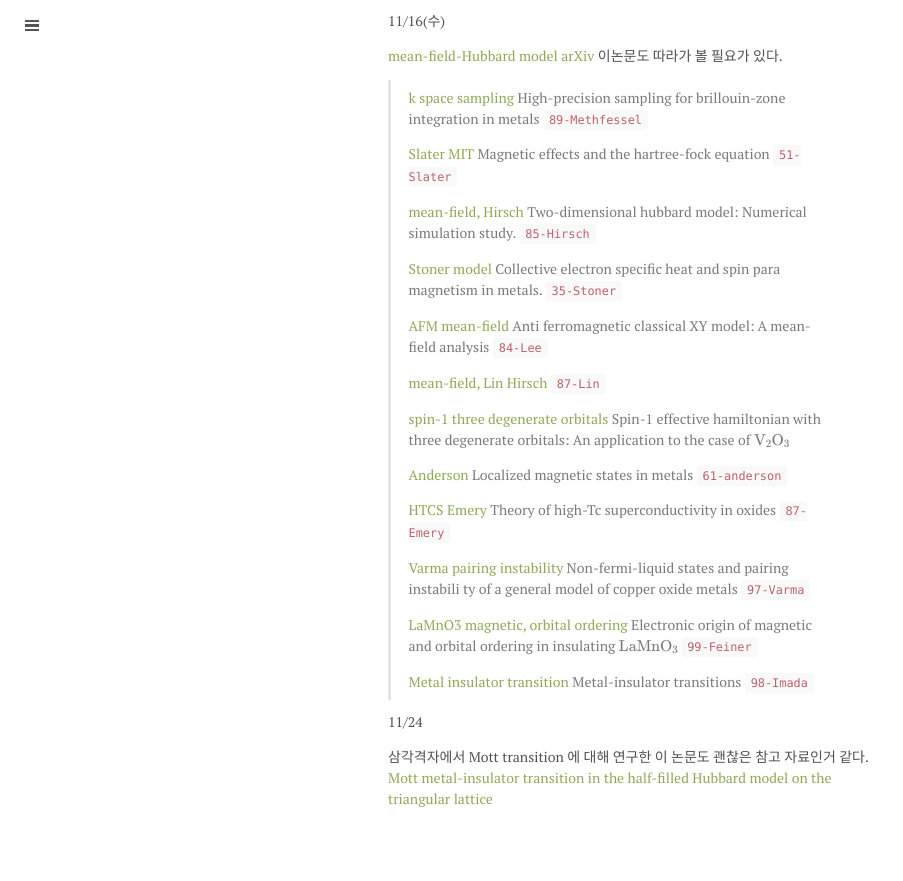
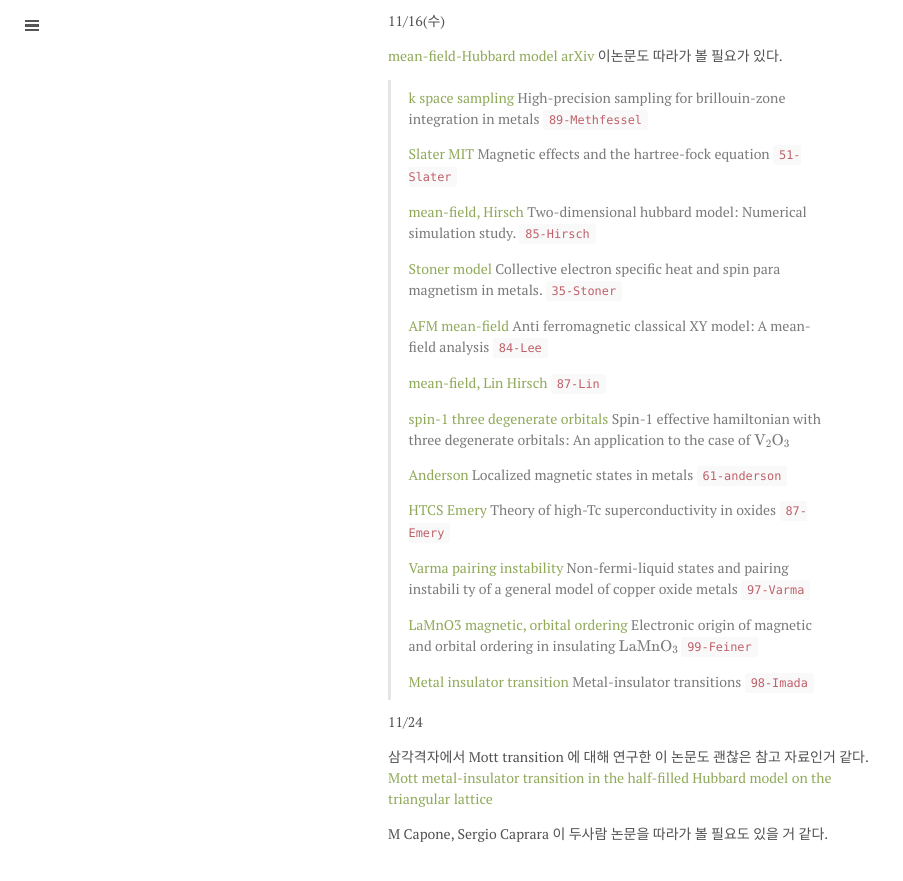
Before and after one commit to qkrwlsghdcjsworlt/work, a Jekyll site: the page built from iridates-note.md, in a window 1280 px wide and 900 px high, scrolled down 3740 px. Shown: the top 881 px of the window, without its empty margins (0-903 px from the left). Built offline with Jekyll 4.4.1, drawn with Linux system fonts in a browser that asks for light colours; formulas are drawn with MathJax 3.

Commit message:
“update”

```diff
--- a/iridates-note.md
+++ b/iridates-note.md
@@ -209,3 +209,5 @@ ty of a general model of copper oxide metals `97-Varma`
 
 삼각격자에서 Mott transition 에 대해 연구한 이 논문도 괜찮은 참고 자료인거 같다.
 [Mott metal-insulator transition in the half-filled Hubbard model on the triangular lattice]({{ site.baseurl }}/public/iridatesnotes/01-Capone-Mott-transition-triangular-lattice-PRB.pdf)
+
+M Capone, Sergio Caprara 이 두사람 논문을 따라가 볼 필요도 있을 거 같다.
```
Also changed, not shown: 2 other files.
